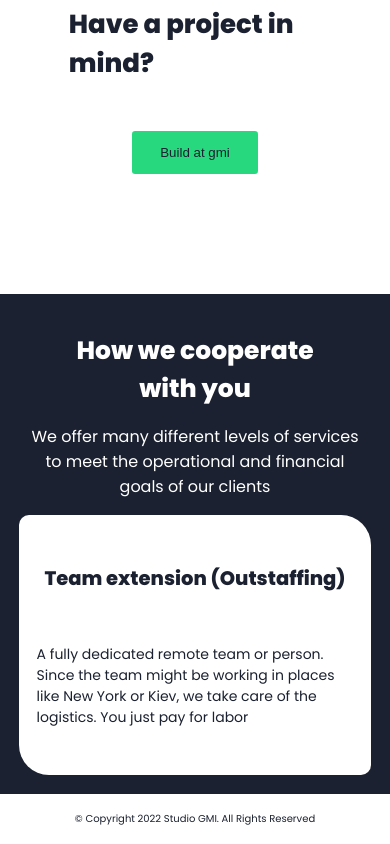
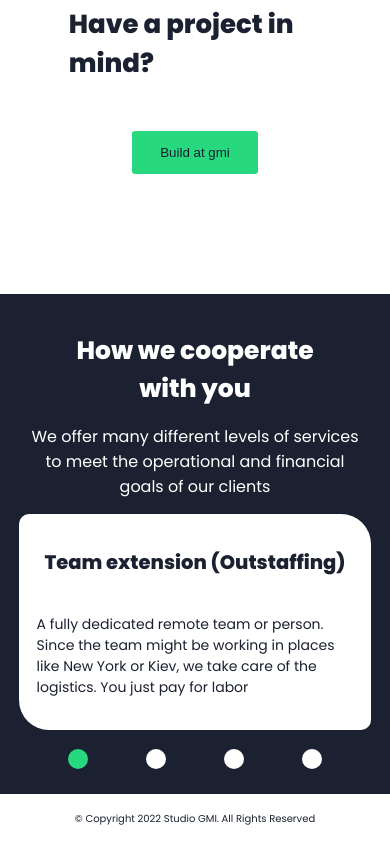
Before and after one commit to witehound/gmi-webapp, a React (Vite) app: page / in a window 390 px wide. Shown: the part 4176-5020 px from the top of the page. Built offline with nearby package versions, Linux system fonts and the light colour scheme.

Commit message:
fixed lets cooperate div inner round buttons

```diff
--- a/src/components/letsCooperate/LetsCooperate.css
+++ b/src/components/letsCooperate/LetsCooperate.css
@@ -95,10 +95,6 @@
 }
 
 .lets-cooperate-div-inner-round-buttons {
-  flex: 1;
-  display: flex;
-  align-items: center;
-  justify-content: space-evenly;
   display: none;
 }
 
@@ -162,4 +158,12 @@
   .lets-cooperate-div-inner-bottom-buttons {
     display: none;
   }
+
+  .lets-cooperate-div-inner-round-buttons {
+    display: block;
+    flex: 1;
+    display: flex;
+    align-items: center;
+    justify-content: space-evenly;
+  }
 }
```
